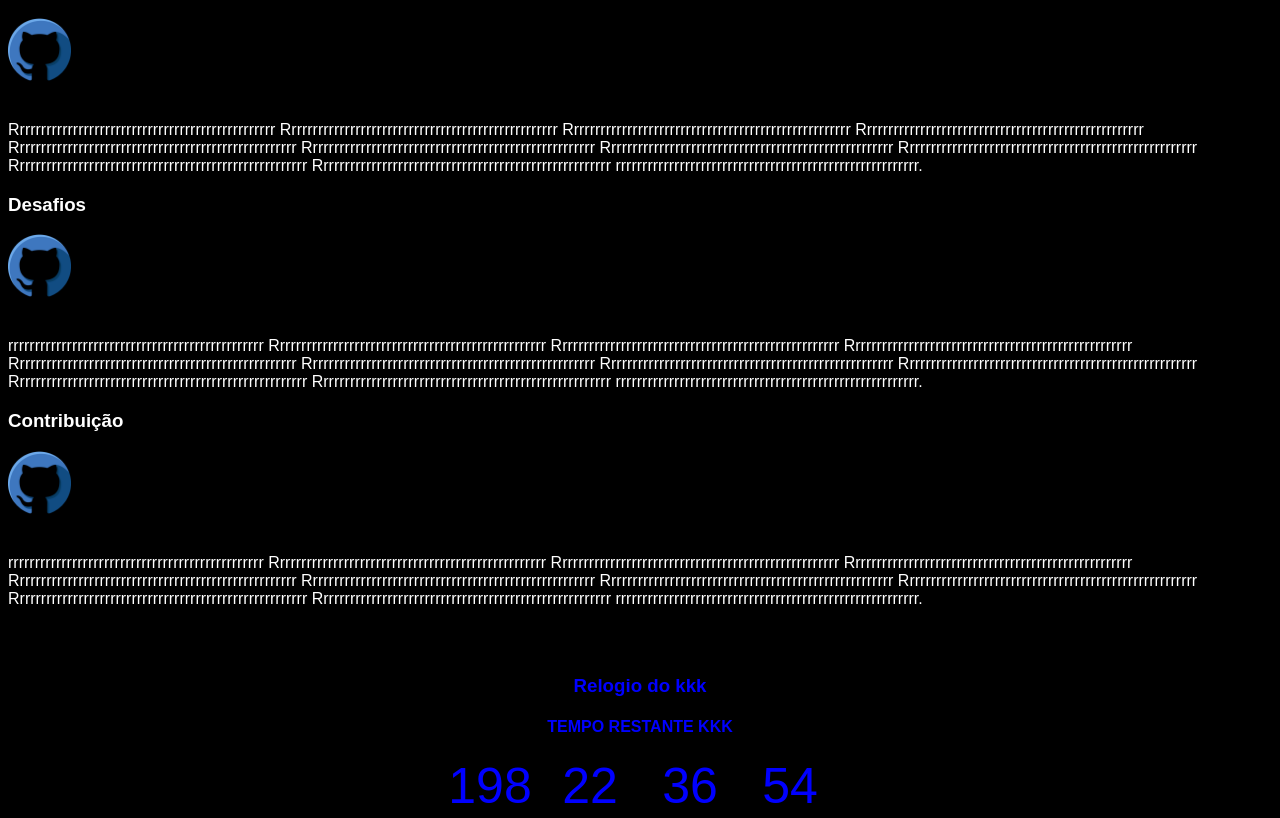
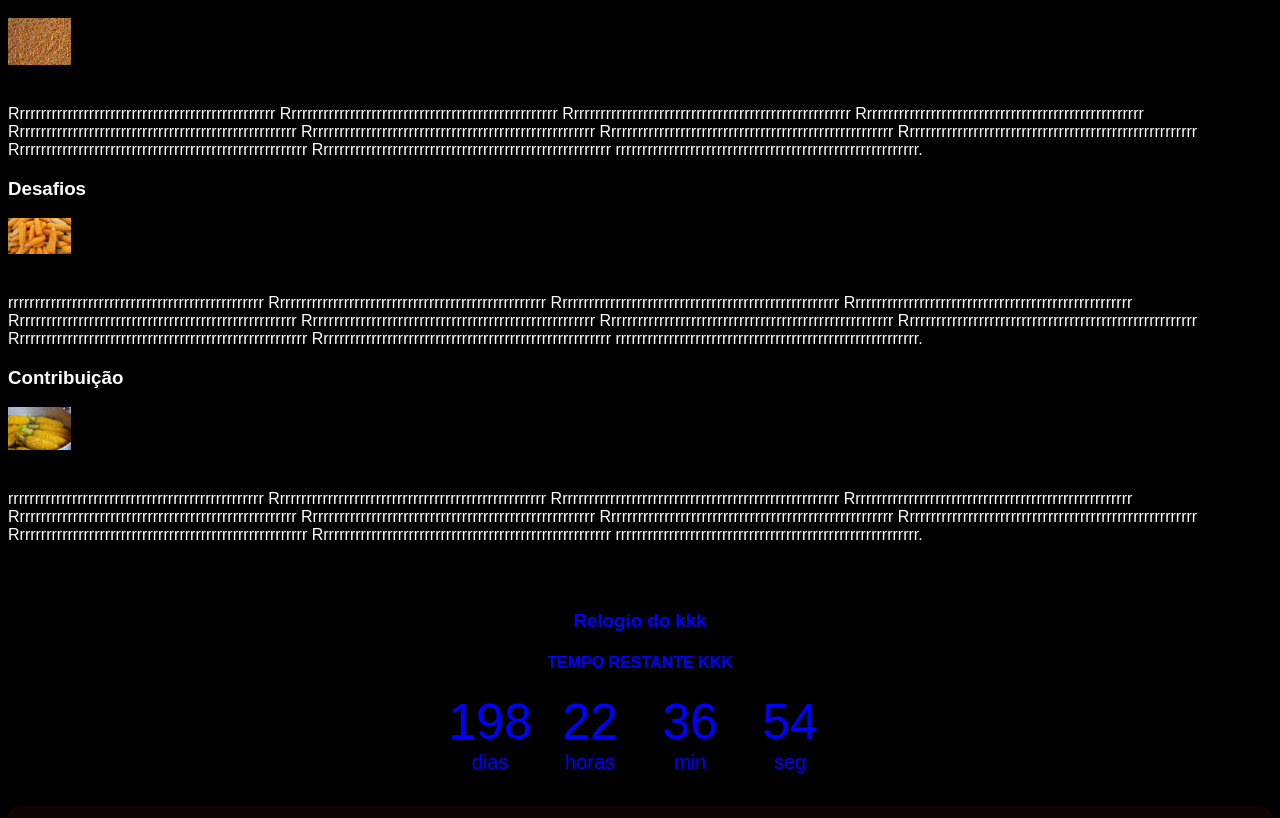
Before and after one commit to 1-breno/Agrinho, a plain HTML site: page index.html in a window 1280 px wide. Shown: the part 1908-2726 px from the top of the page. Drawn offline with Linux system fonts and the light colour scheme.

Commit message:
Add files via upload

```diff
--- a/index.html
+++ b/index.html
@@ -77,7 +77,7 @@
                 </video>
 
                 <p>
-                    <img src="github.png" height="8%" width="5%"></a>
+                    <img src="12.jpg" height="8%" width="5%"></a>
                     <br><br><br>
                     Rrrrrrrrrrrrrrrrrrrrrrrrrrrrrrrrrrrrrrrrrrrrrrrrr
                     Rrrrrrrrrrrrrrrrrrrrrrrrrrrrrrrrrrrrrrrrrrrrrrrrrrr
@@ -95,7 +95,7 @@
             <section>
                 <h3>Desafios</h3>
                 <p>
-                    <img src="github.png" height="8%" width="5%"></a>
+                    <img src="14.jpg" height="8%" width="5%"></a>
                     <br><br><br>
                     rrrrrrrrrrrrrrrrrrrrrrrrrrrrrrrrrrrrrrrrrrrrrrrr
                     Rrrrrrrrrrrrrrrrrrrrrrrrrrrrrrrrrrrrrrrrrrrrrrrrrrr
@@ -113,7 +113,7 @@
             <section>
                 <h3>Contribuição</h3>
                 <p>
-                    <img src="github.png" height="8%" width="5%"></a>
+                    <img src="15.jpg" height="8%" width="5%"></a>
                     <br><br><br>
                     rrrrrrrrrrrrrrrrrrrrrrrrrrrrrrrrrrrrrrrrrrrrrrrr
                     Rrrrrrrrrrrrrrrrrrrrrrrrrrrrrrrrrrrrrrrrrrrrrrrrrrr
```
Also changed, not shown: 12.jpg (added), 14.jpg (added), 15.jpg (added), 16.jpg (added).
